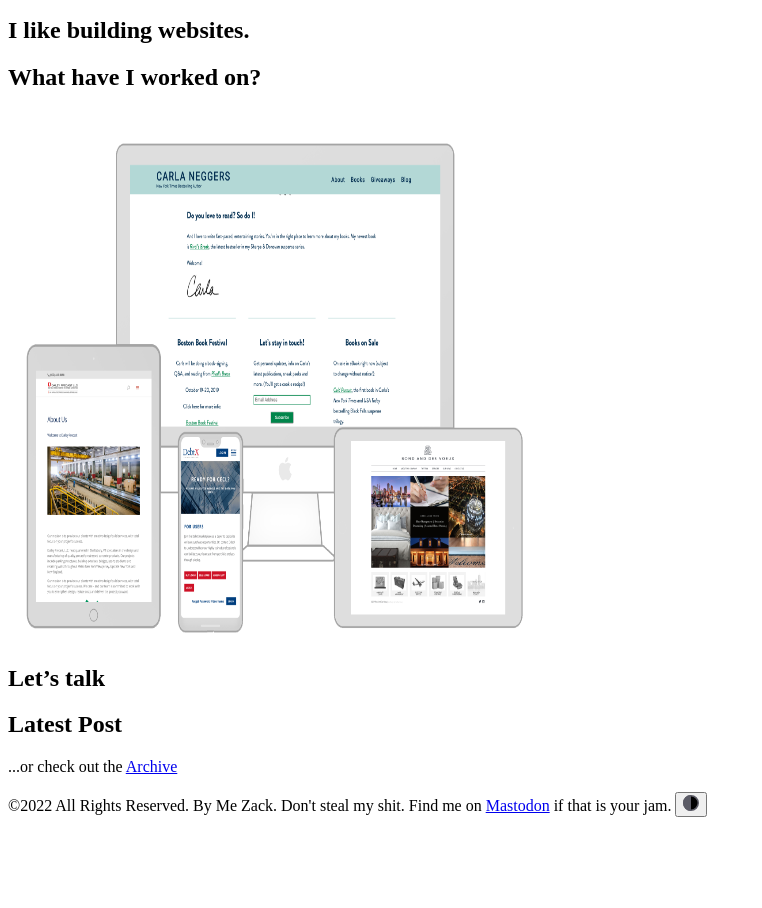
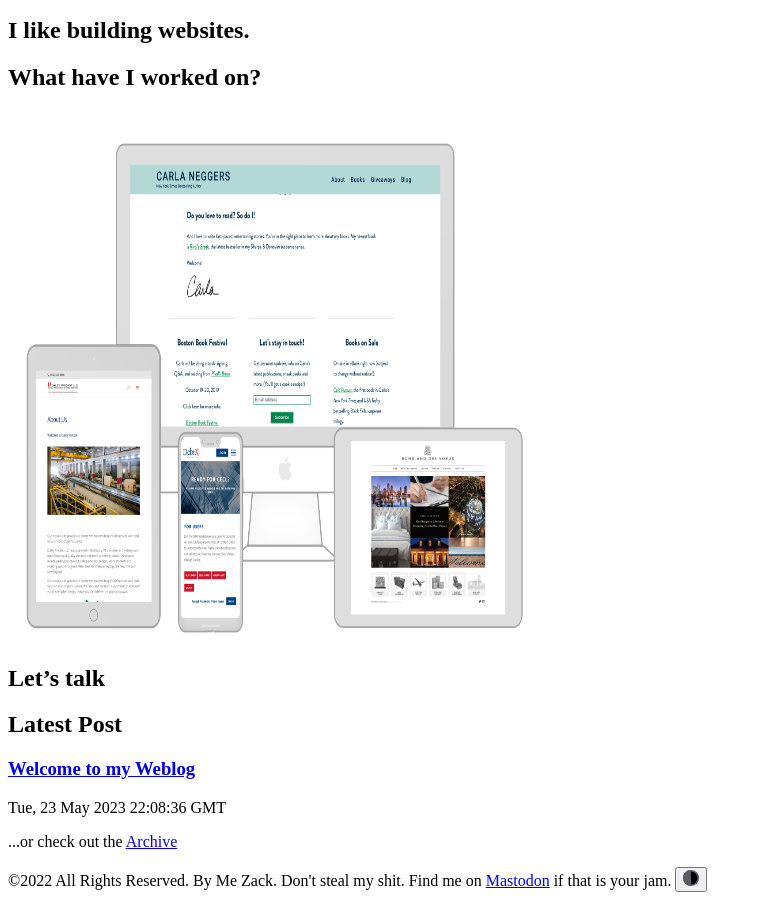
Before and after one commit to zackjewell/zjnety, an Eleventy site: page _src/index.md in a window 1280 px wide. Shown: the part 101-1009 px from the top of the page, without its empty margins (0-762 px from the left). Before the commit the page ends 934 px from the top, so only its background shows below. Built offline with nearby package versions, Linux system fonts and the light colour scheme; Eleventy itself is replaced by a stand-in of ours; files that its build step writes are made by us from their sources.

Commit message:
so this was busted

```diff
--- a/_src/_templates/base.njk
+++ b/_src/_templates/base.njk
@@ -21,7 +21,7 @@
 				<div class="sub latest">
 					<h2>Latest Post</h2>
 					{% set latest_posts = collections.posts %}
-					{% for post in collections.posts.slice(1,2) %}
+					{% for post in collections.posts.slice(0,1) %}
 						<h3><a href="{{ post.url }}">{{ post.data.title }}</a></h3>
 						<span>{{ page.date.toUTCString('') }}</span>
 					{% endfor %}
```
Also changed, not shown: 3 other files.
